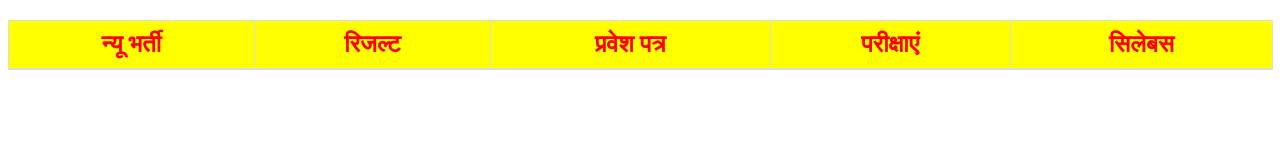
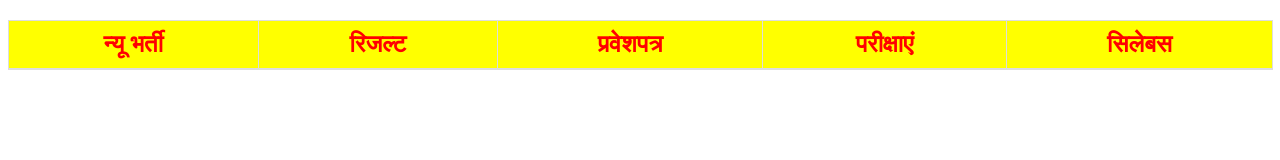
Before and after one commit to hrideshinfotech/Mamaji, a plain HTML site: page index.html in a window 1280 px wide. Drawn offline with Linux system fonts and the light colour scheme.

Commit message:
Update index.html

```diff
--- a/index.html
+++ b/index.html
@@ -80,7 +80,7 @@
     <div class="header-row">
         <div class="header-item">न्यू भर्ती</div>
         <div class="header-item">रिजल्ट</div>
-        <div class="header-item">प्रवेश पत्र</div>
+        <div class="header-item">प्रवेशपत्र</div>
         <div class="header-item">परीक्षाएं</div>
         <div class="header-item">सिलेबस</div>
     </div>
```
